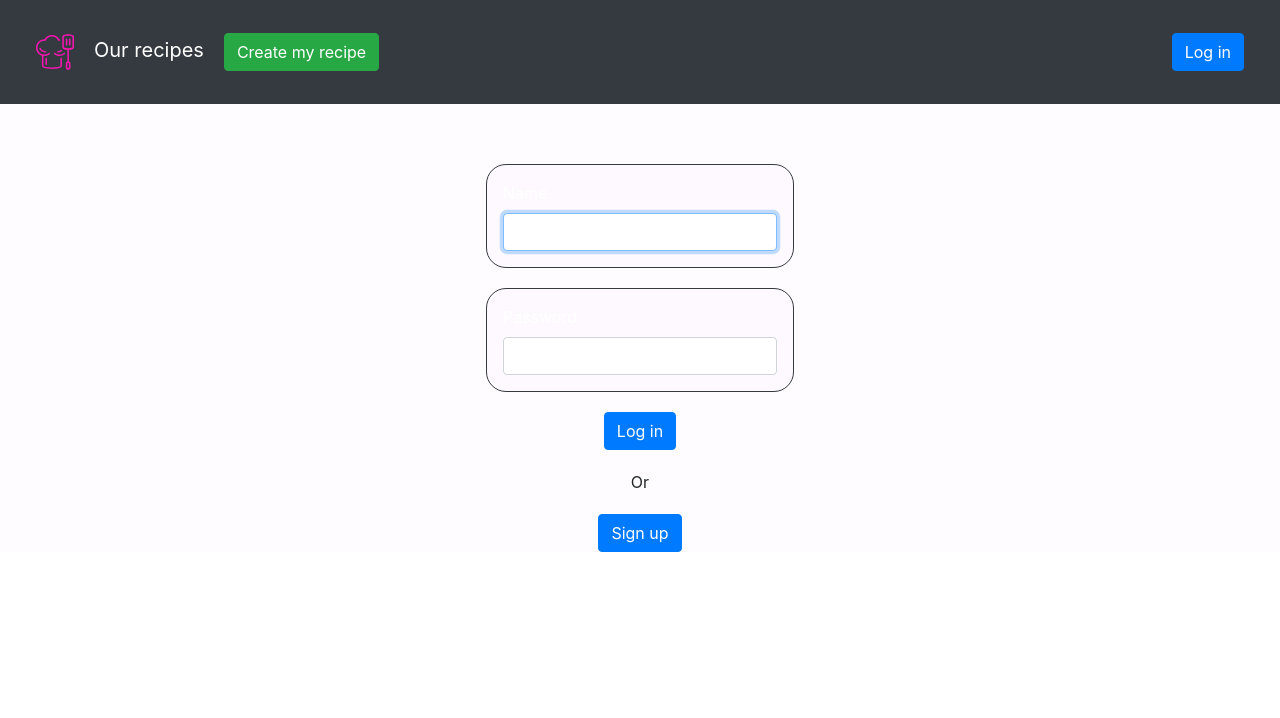
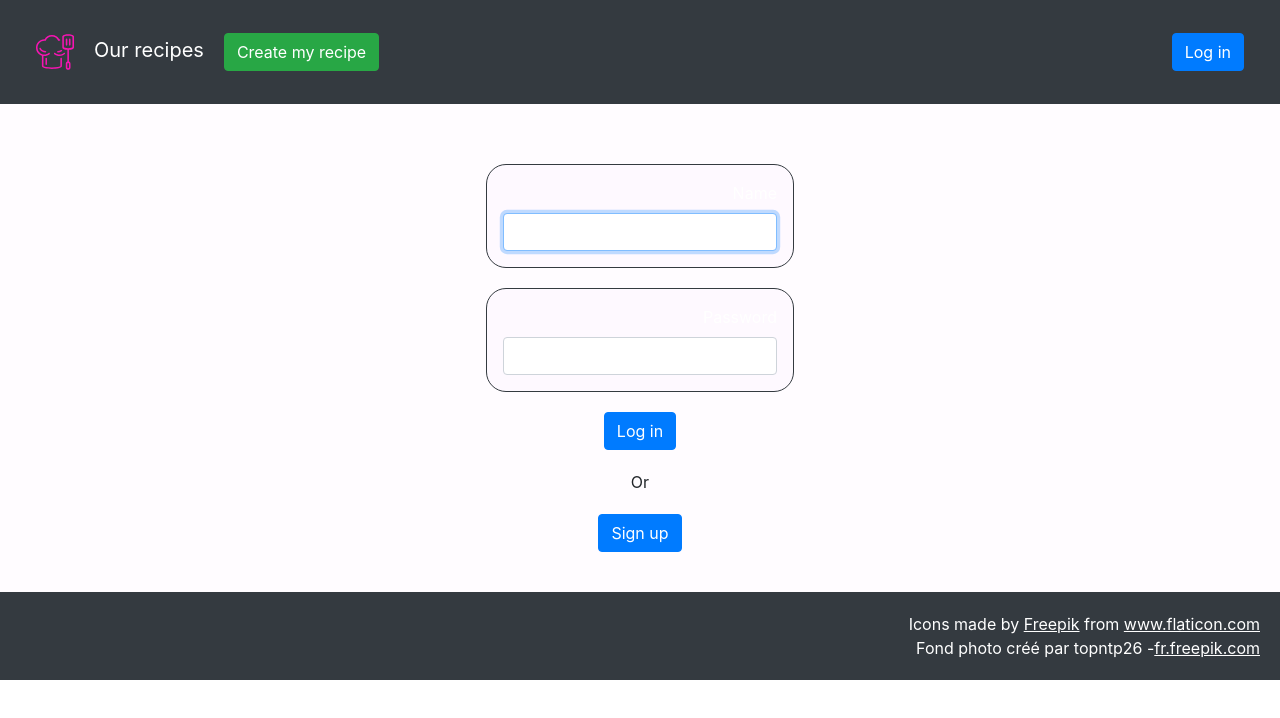
Before and after one commit to Hugo-Hontans/our-recipes, a React (Create React App) app in the folder client/: page /login in a window 1280 px wide. Shown: the top 718 px of the page. Built offline with nearby package versions, Linux system fonts and the light colour scheme; no server answers.

Commit message:
display footer

```diff
--- a/client/src/App.js
+++ b/client/src/App.js
@@ -8,7 +8,7 @@ import { Signup } from "./lib/signup/signup";
 import { TopNavbar } from "./app/navbar/navbar";
 import API from "./utils/API";
 import { RecipeCreate } from "./app/recipe-create/recipe-create";
-
+import { Footer } from "./app/footer/footer";
 
 class App extends React.Component {
   constructor(props) {
@@ -53,6 +53,7 @@ class App extends React.Component {
             </Switch>
           </div>
         </section>
+        <Footer></Footer>
       </Router>
     );
   }
--- a/client/src/app/footer/footer.css
+++ b/client/src/app/footer/footer.css
@@ -0,0 +1,13 @@
+article {
+    color: white;
+    padding: 20px 20px;
+    margin-top: 40px;
+}
+
+div {
+    text-align: end;
+}
+
+div > a{
+    text-decoration: underline;
+}
--- a/client/src/app/footer/footer.js
+++ b/client/src/app/footer/footer.js
@@ -2,9 +2,10 @@ import React from "react";
 import "./footer.css";
 
 export const Footer = () =>
-  <article>
-    <div>
-      Icons made by <a href="https://www.flaticon.com/authors/freepik" title="Freepik">Freepik</a> from <a href="https://www.flaticon.com/" title="Flaticon">www.flaticon.com</a>
-      <a href='https://fr.freepik.com/photos/fond'>Fond photo créé par topntp26 - fr.freepik.com</a>
+  <article className="bg-dark">
+    <div className="footer">
+      Icons made by <a href="https://www.flaticon.com/authors/freepik" target="_blank" title="Freepik">Freepik</a> from <a href="https://www.flaticon.com/" target="_blank" title="Flaticon">www.flaticon.com</a>
+      <br />
+      Fond photo créé par topntp26 -<a href='https://fr.freepik.com/photos/fond' target="_blank">fr.freepik.com</a>
     </div>
   </article>
--- a/client/src/app/recipe-create/recipe-create.css
+++ b/client/src/app/recipe-create/recipe-create.css
@@ -19,10 +19,6 @@
     color: white;
 }
 
-.create {
-    margin-bottom: 40px;
-}
-
 .form-text {
     color: #DDDDDD;
 }
--- a/client/src/app/recipe-create/recipe-create.js
+++ b/client/src/app/recipe-create/recipe-create.js
@@ -180,7 +180,7 @@ export const RecipeCreate = () => {
       {
         isSuccessed ? <Alert variant="success">Your recipe has been successfully saved.</Alert> : null
       }
-      <Button className="create" variant="primary" type="submit" disabled={isSubmitting}>
+      <Button variant="primary" type="submit" disabled={isSubmitting}>
         Create my recipe
       </Button>
     </Form>
```
